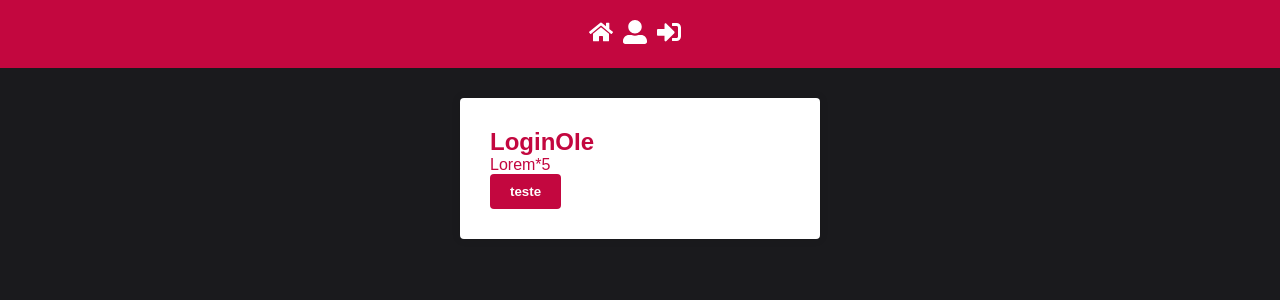
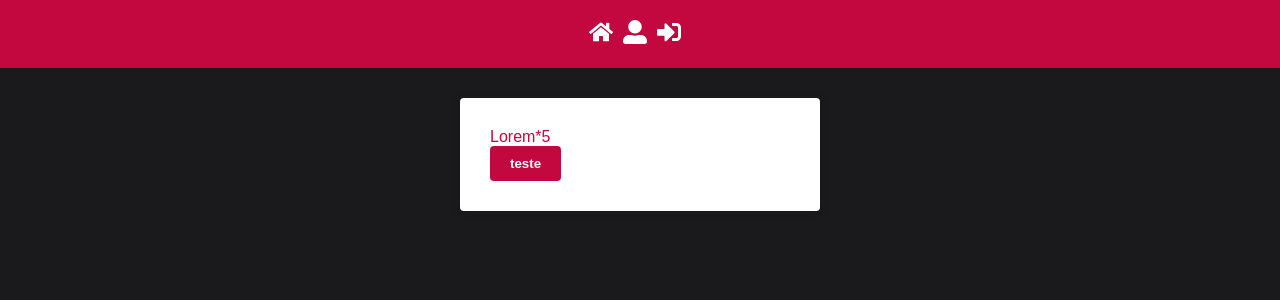
Before and after one commit to wiltoncr/react-base, a React (Create React App) app: page / in a window 1280 px wide. Shown: the top 300 px of the page. Built offline with nearby package versions, Linux system fonts and the light colour scheme.

Commit message:
add myroute

```diff
--- a/package.json
+++ b/package.json
@@ -7,6 +7,7 @@
     "@testing-library/react": "^13.4.0",
     "@testing-library/user-event": "^13.5.0",
     "history": "^5.3.0",
+    "prop-types": "^15.8.1",
     "react": "^18.2.0",
     "react-dom": "^18.2.0",
     "react-icons": "^4.12.0",
--- a/src/App.js
+++ b/src/App.js
@@ -1,17 +1,16 @@
 import React from 'react';
-import { BrowserRouter } from 'react-router-dom'; // Certifique-se de usar BrowserRouter
-import history from './services/history';
+import { BrowserRouter as Router } from 'react-router-dom';
 import GlobalStyle from './styles/GlocalStyles';
 import Header from './components/Header';
-import RoutesApp from './routes'; // Importe o componente que contém suas rotas
+import RoutesApp from './routes';
 
 function App() {
   return (
-    <BrowserRouter history={history}>
+    <Router>
       <Header />
-      <RoutesApp /> {/* Utilize o componente que contém suas rotas */}
+      <RoutesApp />
       <GlobalStyle />
-    </BrowserRouter>
+    </Router>
   );
 }
 
--- a/src/pages/Login/index.js
+++ b/src/pages/Login/index.js
@@ -5,10 +5,7 @@ import { Container } from '../../styles/GlocalStyles';
 export default function Login() {
   return (
     <Container>
-      <Title isRed={false}>
-        Login
-        <spam>OIe</spam>
-      </Title>
+      <Title />
       <p>Lorem*5</p>
       <button type="submit">teste</button>
     </Container>
--- /dev/null
+++ b/src/routes/MyRoutes.js
@@ -0,0 +1,33 @@
+import React from 'react';
+import { Navigate, useLocation } from 'react-router-dom';
+import PropTypes from 'prop-types';
+
+export default function MyRoute({ PageComponent, isClosed, ...rest }) {
+  const isLoggedIn = true;
+  const location = useLocation();
+
+  if (isClosed && !isLoggedIn) {
+    return (
+      <Navigate
+        to={{
+          pathname: '/login',
+          state: { prevPath: location.pathname },
+        }}
+        replace
+      />
+    );
+  }
+
+  // eslint-disable-next-line react/jsx-props-no-spreading
+  return <PageComponent {...rest} />;
+}
+
+MyRoute.defaultProps = {
+  isClosed: false,
+};
+
+MyRoute.propTypes = {
+  PageComponent: PropTypes.oneOfType([PropTypes.element, PropTypes.func])
+    .isRequired,
+  isClosed: PropTypes.bool,
+};
--- a/src/routes/index.js
+++ b/src/routes/index.js
@@ -2,12 +2,13 @@ import React from 'react';
 import { Route, Routes } from 'react-router-dom';
 import Login from '../pages/Login';
 import Page404 from '../pages/Page404';
+import MyRoute from './MyRoutes';
 
 export default function RoutesApp() {
   return (
     <Routes>
-      <Route path="/" element={<Login />} />
-      <Route path="*" element={<Page404 />} />
+      <Route path="/" element={<MyRoute PageComponent={Login} />} />
+      <Route path="*" element={<MyRoute PageComponent={Page404} isClosed />} />
     </Routes>
   );
 }
```
Also changed, not shown: 1 other file (tests, documents, lock files or other folders).
